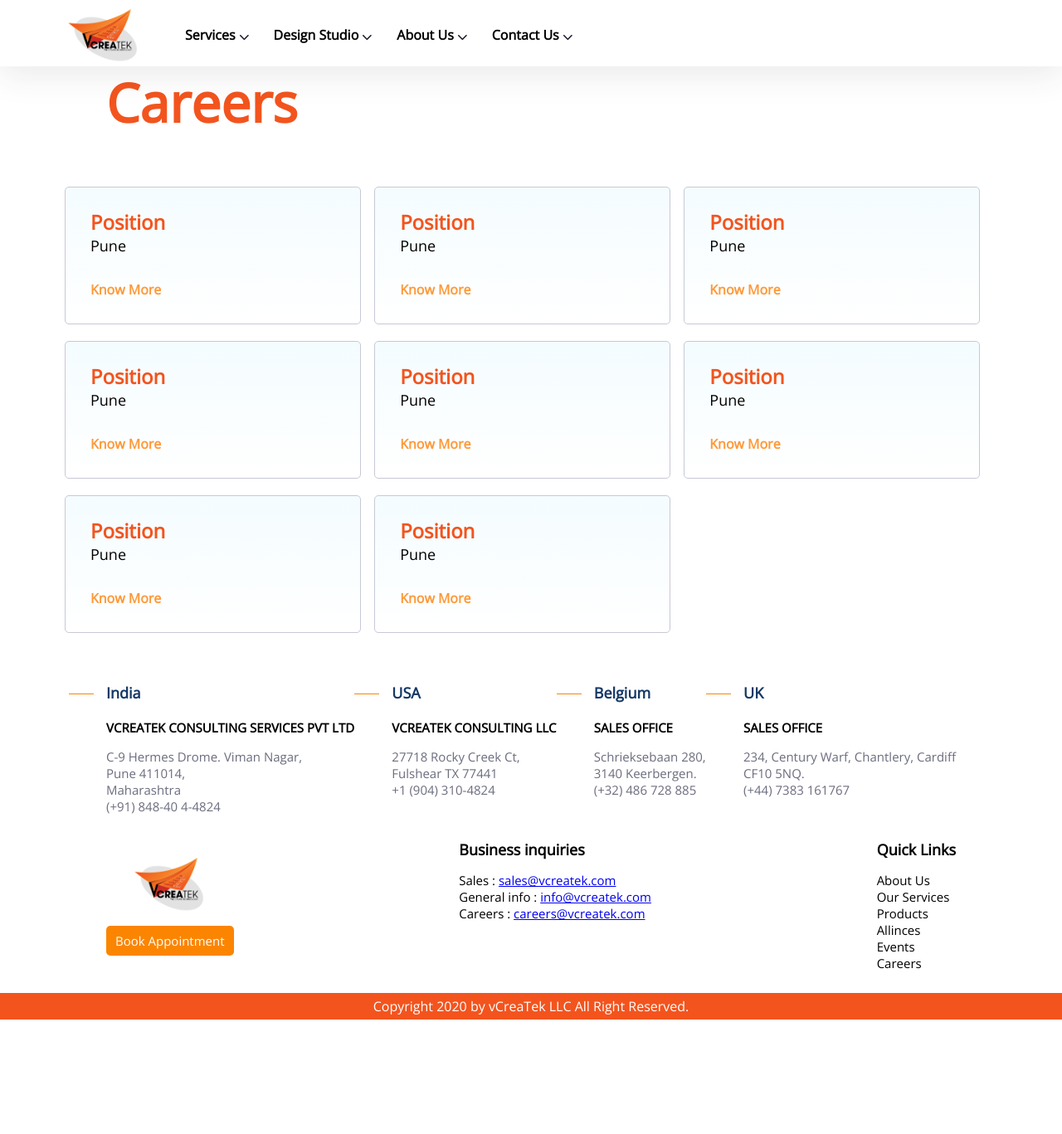
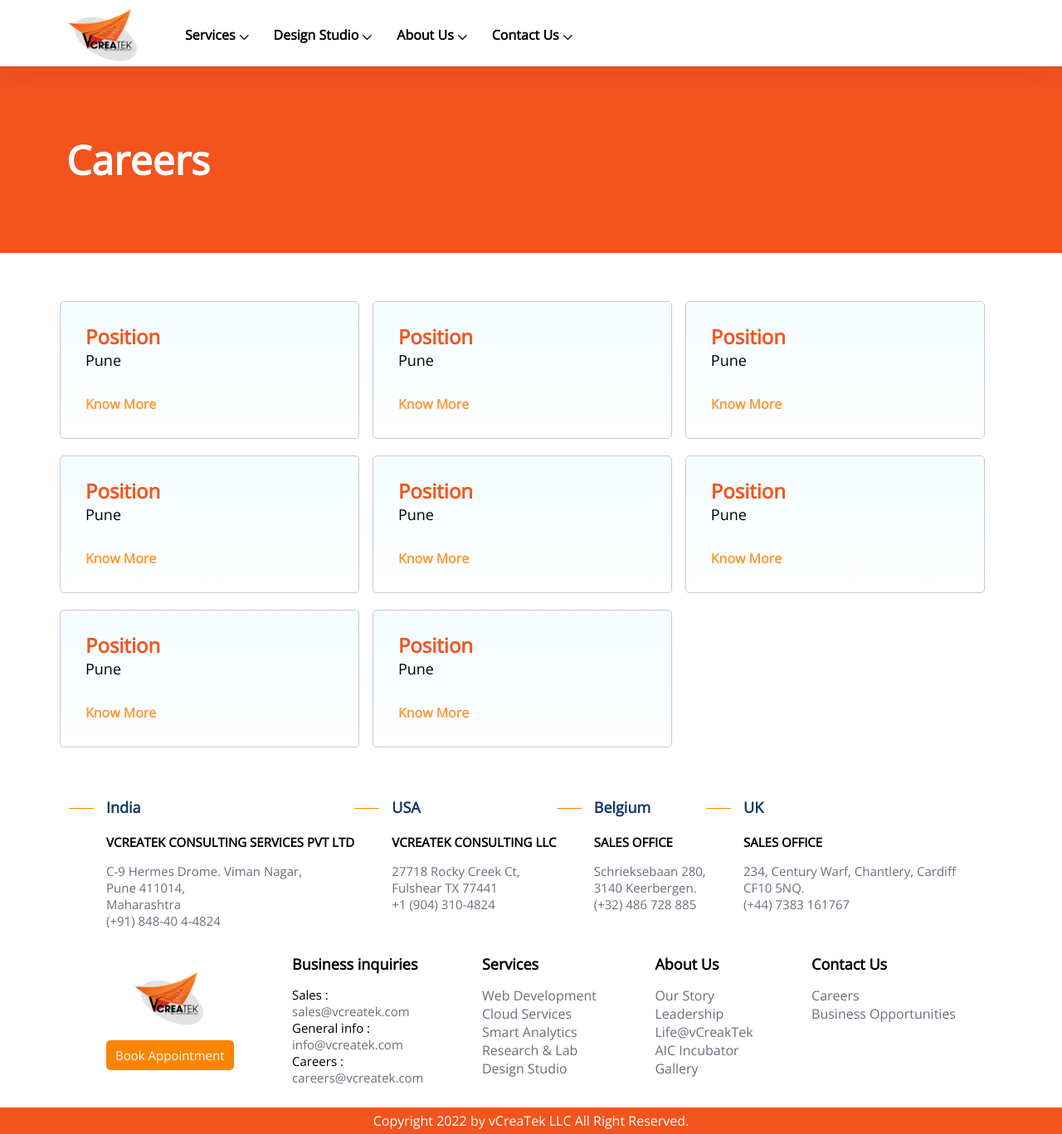
Before and after one commit to amitpurohit47/vcreatek, a React (Create React App) app: page /careers in a window 1280 px wide. Shown: the whole page at 83% size. Before the commit the page ends 1229 px from the top, so only its background shows below. Built offline with nearby package versions, Linux system fonts and the light colour scheme.

Commit message:
minor changes

```diff
--- a/src/App.css
+++ b/src/App.css
@@ -147,6 +147,10 @@
     width: 100%;
     margin-bottom: 20px;
   }
+  .footer2-sec3,.footer2-sec4,.footer2-sec5{
+    width: 100% !important;
+    margin-top: 20px;
+}
   .copyright {
     font-size: 0.8rem !important;
   }
--- a/src/Components/Careers/Careers.css
+++ b/src/Components/Careers/Careers.css
@@ -7,17 +7,19 @@
 }
 
 .careers-page h1{
-    font-size: 4rem;
-    color: #F3541E;
+    font-size: 3rem;
+    background-color: #F3541E;
     text-align: left;
-    width:80%;
+    width:100%;
+    color: white;
+    padding: 5rem;
 }
 
 .careers-main{
     display: flex;
     flex-wrap: wrap;
     align-items: center;
-    width: 1140px;
+    width: 90%;
     margin-top: 3rem;
     margin-left: -8px;
     margin-right: -8px;
--- a/src/Components/Careers/Careers.js
+++ b/src/Components/Careers/Careers.js
@@ -11,44 +11,44 @@ const Careers = () => {
         (document.querySelector(".header-info").style.display = "none")
       }
     >
-      <h1>Careers</h1>
+      <h1><span data-aos="flip-up">Careers</span></h1>
       <div className="careers-main">
-        <div className="career">
+        <div className="career" data-aos="zoom-in">
           <h2>Position</h2>
           <p>Pune</p>
           <h5>Know More</h5>
         </div>
-        <div className="career">
+        <div className="career" data-aos="zoom-in">
           <h2>Position</h2>
           <p>Pune</p>
           <h5>Know More</h5>
         </div>
-        <div className="career">
+        <div className="career" data-aos="zoom-in">
           <h2>Position</h2>
           <p>Pune</p>
           <h5>Know More</h5>
         </div>
-        <div className="career">
+        <div className="career" data-aos="zoom-in">
           <h2>Position</h2>
           <p>Pune</p>
           <h5>Know More</h5>
         </div>
-        <div className="career">
+        <div className="career" data-aos="zoom-in">
           <h2>Position</h2>
           <p>Pune</p>
           <h5>Know More</h5>
         </div>
-        <div className="career">
+        <div className="career" data-aos="zoom-in">
           <h2>Position</h2>
           <p>Pune</p>
           <h5>Know More</h5>
         </div>
-        <div className="career">
+        <div className="career" data-aos="zoom-in">
           <h2>Position</h2>
           <p>Pune</p>
           <h5>Know More</h5>
         </div>
-        <div className="career">
+        <div className="career" data-aos="zoom-in">
           <h2>Position</h2>
           <p>Pune</p>
           <h5>Know More</h5>
--- a/src/Components/Footer/Footer.css
+++ b/src/Components/Footer/Footer.css
@@ -104,3 +104,9 @@
 .footer2 p{
     font-size: 15px;
 }
+
+.footer2 a{
+    display: block;
+    text-decoration: none;
+    color: #6b6d7e;
+}
--- a/src/Components/Footer/Footer.js
+++ b/src/Components/Footer/Footer.js
@@ -1,4 +1,5 @@
 import React from "react";
+import { Link } from "react-router-dom";
 import logo from "../../Assets/Images/vcreateklogo.png";
 import "./Footer.css";
 
@@ -61,17 +62,29 @@ const Footer = () => {
           </p>
         </div>
         <div className="footer2-sec3">
-          <h4>Quick Links</h4>
-          <p>About Us</p>
-          <p>Our Services</p>
-          <p>Products</p>
-          <p>Allinces</p>
-          <p>Events</p>
-          <p>Careers</p>
+          <h4>Services</h4>
+          <Link onClick={() => window.scrollTo(0,0)} to="/webapp">Web Development</Link>
+          <Link onClick={() => window.scrollTo(0,0)} to="/data-cloud">Cloud Services</Link>
+          <Link onClick={() => window.scrollTo(0,0)} to="/smart-analytics">Smart Analytics</Link>
+          <Link onClick={() => window.scrollTo(0,0)} to="/research-lab">Research & Lab</Link>
+          <Link onClick={() => window.scrollTo(0,0)} to="/design-studio">Design Studio</Link>
+        </div>
+        <div className="footer2-sec4">
+          <h4>About Us</h4>
+          <Link onClick={() => window.scrollTo(0,0)} to="/about">Our Story</Link>
+          <Link onClick={() => window.scrollTo(0,0)} to="/about">Leadership</Link>
+          <Link onClick={() => window.scrollTo(0,0)} to="/about">Life@vCreakTek</Link>
+          <Link onClick={() => window.scrollTo(0,0)} to="/about">AIC Incubator</Link>
+          <Link onClick={() => window.scrollTo(0,0)} to="/about">Gallery</Link>
+        </div>
+        <div className="footer2-sec5">
+          <h4>Contact Us</h4>
+          <Link onClick={() => window.scrollTo(0,0)} to="/careers">Careers</Link>
+          <Link onClick={() => window.scrollTo(0,0)} to="/contact">Business Opportunities</Link>
         </div>
       </div>
       <p className="copyright">
-        Copyright 2020 by vCreaTek LLC All Right Reserved.
+        Copyright 2022 by vCreaTek LLC All Right Reserved.
       </p>
     </div>
   );
--- a/src/Components/Landing/Hero/Hero.js
+++ b/src/Components/Landing/Hero/Hero.js
@@ -5,7 +5,7 @@ import land3 from "../../../Assets/Images/land3.jpg";
 import land4 from "../../../Assets/Images/land4.jpg";
 import "./Hero.css";
 
-const Hero = () => {
+const Hero = ({title,contents}) => {
   useEffect(() => {
     class VerticalMouseDrivenCarousel {
       constructor(options = {}) {
@@ -141,7 +141,7 @@ const Hero = () => {
 
   return (
     <div className="hero">
-      <h1 className="hero-header">Why Choose vCreaTek?</h1>
+      <h1 className="hero-header">{title}</h1>
       <div className="container">
         <header className="c-header c-header--archive c-header--project-list">
           <div className="c-mouse-vertical-carousel js-carousel u-media-wrapper u-media-wrapper--16-9">
@@ -152,7 +152,7 @@ const Hero = () => {
               >
 
                   <p className="c-mouse-vertical-carousel__title u-a5">
-                  160+ Team Members
+                  {contents[0]}
                   </p>
               </li>
 
@@ -163,7 +163,7 @@ const Hero = () => {
 
 
                   <p className="c-mouse-vertical-carousel__title u-a5">
-                  7+ Countries Served
+                  {contents[1]}
                   </p>
               </li>
 
@@ -174,7 +174,7 @@ const Hero = () => {
 
 
                   <p className="c-mouse-vertical-carousel__title u-a5">
-                  45+ Projects Delivered
+                  {contents[2]}
                   </p>
               </li>
 
@@ -185,7 +185,7 @@ const Hero = () => {
 
 
                   <p className="c-mouse-vertical-carousel__title u-a5">
-                  10+ Delighted Customers
+                  {contents[3]}
                   </p>
               </li>
 
--- a/src/Components/Landing/Landing.js
+++ b/src/Components/Landing/Landing.js
@@ -115,7 +115,15 @@ const Landing = () => {
       onMouseMove={animateBulb}
     >
       <div className="landing-main">
-        <Hero />
+        <Hero
+          title="Why Choose vCreaTek?"
+          contents={[
+            "160+ Team Members",
+            "7+ Countries Served",
+            "45+ Projects Delivered",
+            "10+ Delighted Customers",
+          ]}
+        />
       </div>
       <div className="know-more">
         <div className="know-more-left">
--- a/src/Components/Services/Services.css
+++ b/src/Components/Services/Services.css
@@ -4,10 +4,10 @@
 
 .services-page h1 {
   font-size: 3rem;
-  color: #f3541e;
-  width: 90%;
+  background-color: #f3541e;
+  color: white;
   margin: auto;
-  padding-top: 3rem;
+  padding: 5rem;
 }
 
 .services-page-main {
@@ -57,8 +57,8 @@
   z-index: 1;
   background-image: linear-gradient(
     320deg,
-    rgba(87, 185, 87, 0.8) 0%,
-    rgba(38, 4, 229, 0.8) 100%
+    rgba(238, 124, 49, 0.8) 0%,
+    rgba(243,84,30, 0.8) 100%
   );
   display: flex;
   align-items: center;
--- a/src/Components/Webapp/Webapp.css
+++ b/src/Components/Webapp/Webapp.css
@@ -98,3 +98,22 @@
   width: 150px;
   height: 150px;
 }
+
+.web-app-page ul{
+  position: absolute;
+  width: 100%;
+  font-size: 20px;
+  top: 30%;
+}
+
+.web-app-page ul li{
+  padding-left: 55%;
+  padding-top: 25px;
+  padding-bottom: 25px;
+}
+
+.web-app-page .hero-header{
+  left: 2%;
+  top: 40%;
+  font-size: 2.6rem !important;
+}
--- a/src/Components/Webapp/Webapp.js
+++ b/src/Components/Webapp/Webapp.js
@@ -1,15 +1,14 @@
 import React from "react";
-import webapp from "../../Assets/Images/webapp.png";
-import wave2 from "../../Assets/Images/wave2.svg";
-import stack from "../../Assets/Images/stack.png";
-import maintenance from "../../Assets/Images/maintenance.png";
-import agile from "../../Assets/Images/agile.png";
-import api from "../../Assets/Images/api.png";
+import Hero from "../Landing/Hero/Hero";
+// import webapp from "../../Assets/Images/webapp.png";
+// import wave2 from "../../Assets/Images/wave2.svg";
+// import stack from "../../Assets/Images/stack.png";
+// import maintenance from "../../Assets/Images/maintenance.png";
+// import agile from "../../Assets/Images/agile.png";
+// import api from "../../Assets/Images/api.png";
 import "./Webapp.css";
 
 const Webapp = () => {
-
-
   return (
     <div
       className="web-app-page"
@@ -17,7 +16,16 @@ const Webapp = () => {
         (document.querySelector(".header-info").style.display = "none")
       }
     >
-      <div className="web-app1">
+      <Hero
+        title={"Web Application Development"}
+        contents={[
+          "Full Stack Development",
+          "Application Support & Maintenance",
+          "Testing & Automation",
+          "Integration & API Development"
+        ]}
+      />
+      {/* <div className="web-app1">
         <div className="web-app1-left">
           <h1>Web Application Services</h1>
         </div>
@@ -84,7 +92,7 @@ const Webapp = () => {
             </div>
           </div>
         </div>
-      </div>
+      </div> */}
     </div>
   );
 };
```
